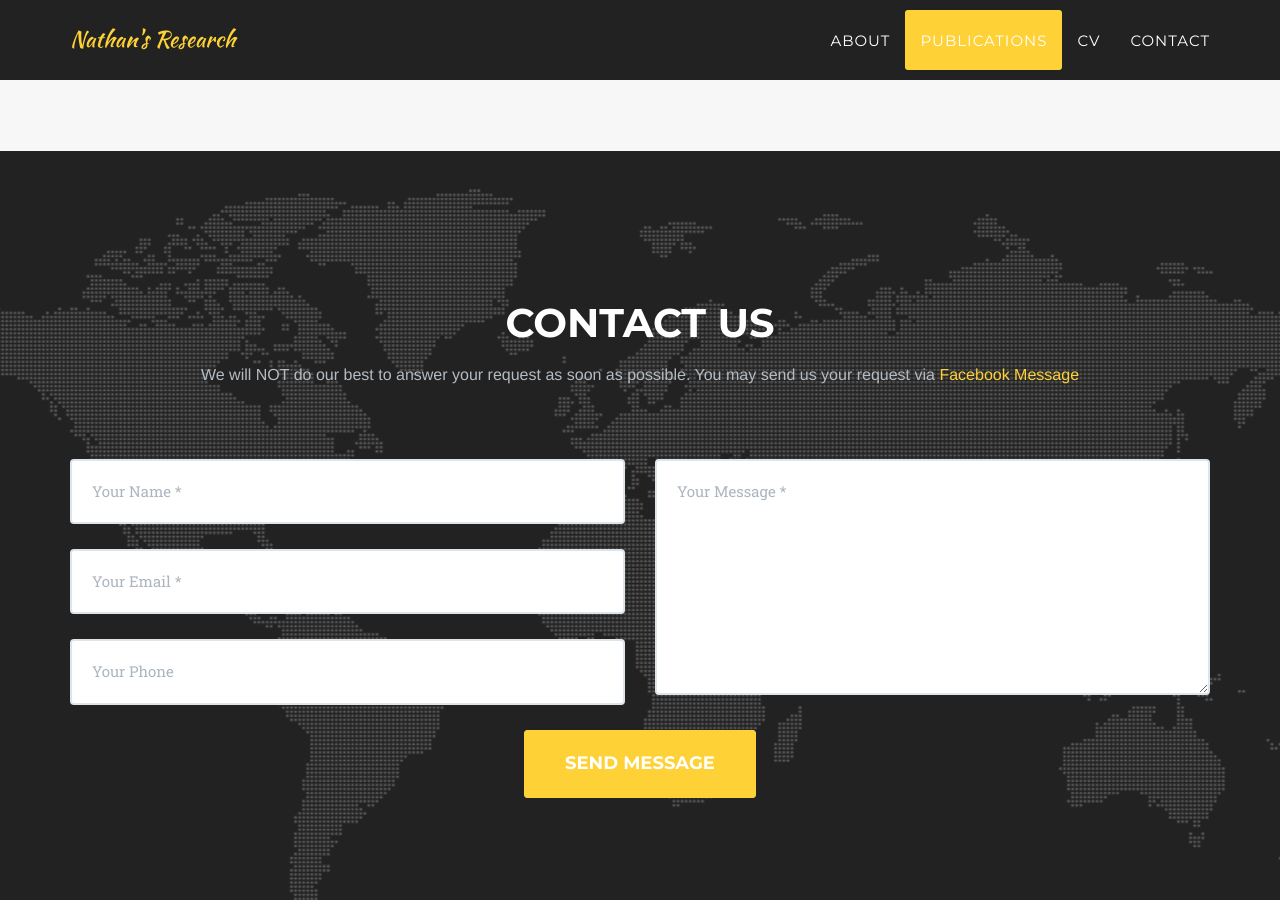
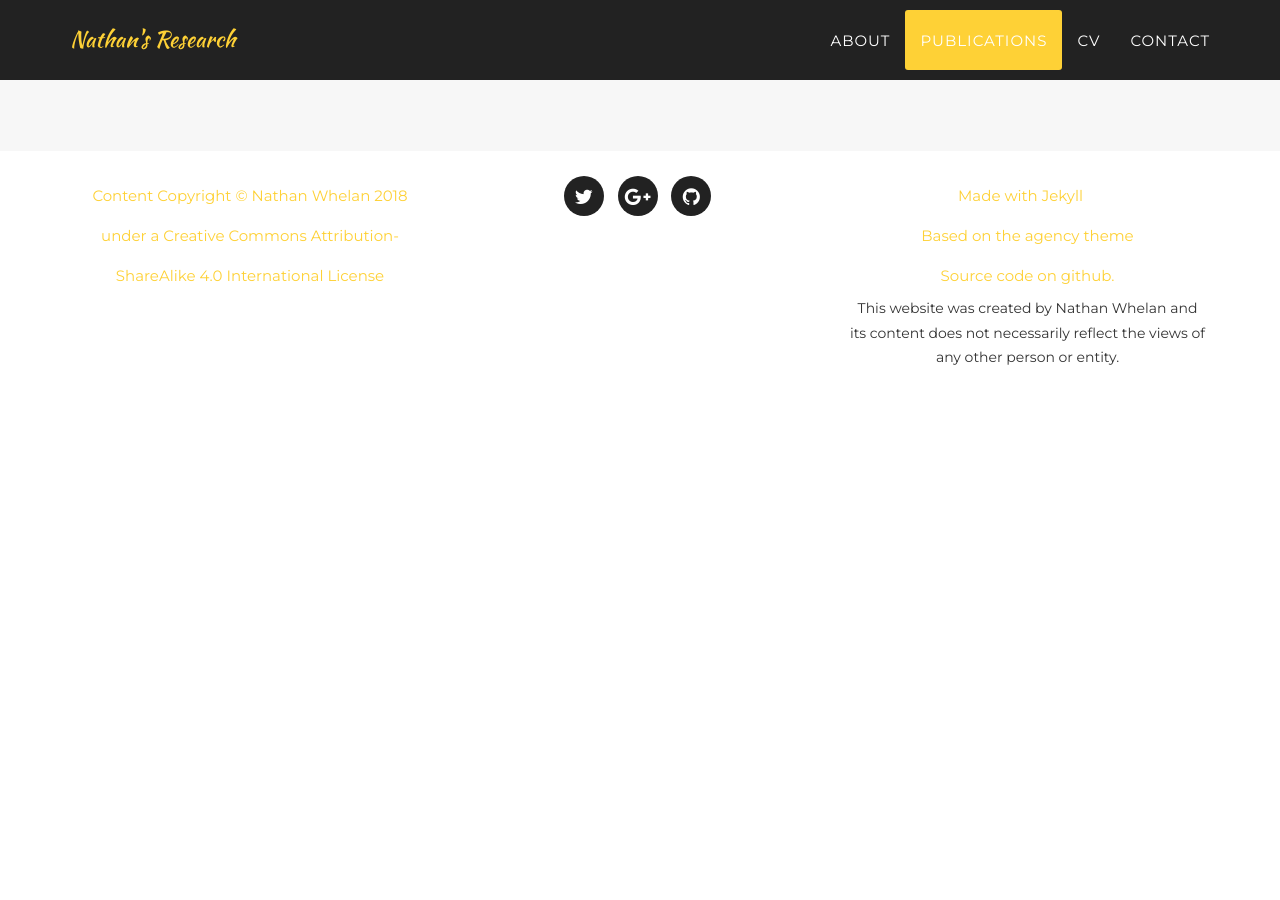
Before and after one commit to NathanWhelan/nathanwhelan.github.io, a Jekyll site: the page built from index.html, in a window 1280 px wide and 900 px high, scrolled down 4426 px. Built offline with Jekyll 4.4.1, drawn with Linux system fonts in a browser that asks for light colours; some web fonts are replaced; after the commit the page ends 4831 px from its top, so only the background shows below that.

Commit message:
Update contact.html

```diff
--- a/_includes/contact.html
+++ b/_includes/contact.html
@@ -5,53 +5,11 @@
             <div class="row">
                 <div class="col-lg-12 text-center">
                     <h2 class="section-heading">E-mail me.</h2>
-                    <h3 class="section-subheading text-muted">I'm always happy to answer questions about my research, freshwater conservation, or snails.</h3>
-	            <h4 class="section-heading"><a href="mailto:nathan.whelan@.com">nathan.whelan[at]gmail.com</a></h4>
+		    <h3 class="section-subheading text-muted">Please contact me if you are a student interested in joinging my lab at Auburn University</h3>
+                    <h3 class="section-subheading text-muted">I am also always happy to answer questions about my research, freshwater conservation, or snails.</h3>
+	            <h4 class="section-heading"><a href="mailto:nwhelan@auburn.edu">nwhelan[at]auburn.edu</a></h4>
 		</div>
 		</div>
         </div>
 </section>
 -->
-<section id="contact">
-        <div class="container">
-            <div class="row">
-                <div class="col-lg-12 text-center">
-                    <h2 class="section-heading">Contact Us</h2>
-                    <h3 class="section-subheading text-muted">We will NOT do our best to answer your request as soon as possible. You may send us your request via <a href="https://www.facebook.com/malaysianstudentstechnologyconference">Facebook Message</a></h3>
-                </div>
-            </div>
-            <div class="row">
-                <div class="col-lg-12">
-                    <form action="https://formspree.io/nwhelan@uburn.edu" method="POST">
-                        <div class="row">
-                            <div class="col-md-6">
-                                <div class="control-group form-group">
-                                    <input type="text" class="form-control" name="name" placeholder="Your Name *" id="name" required data-validation-required-message="Please enter your name."WW>
-                                    <p class="help-block text-danger"></p>
-                                </div>
-                                <div class="control-group form-group">
-                                    <input type="email" class="form-control" name="_replyto" placeholder="Your Email *" id="email" required data-validation-required-message="Please enter your email address.">
-                                    <p class="help-block text-danger"></p>
-                                </div>
-                                <div class="control-group form-group">
-                                    <input type="tel" class="form-control" name="phone" placeholder="Your Phone" id="phone" required data-validation-required-message="Please enter your phone number (optional).">
-                                    <p class="help-block text-danger"></p>
-                                </div>
-                            </div>
-                            <div class="col-md-6">
-                                <div class="control-group form-group">
-                                    <textarea class="form-control" name="message" placeholder="Your Message *" id="message" required data-validation-required-message="Please enter a message."></textarea>
-                                    <p class="help-block text-danger"></p>
-                                </div>
-                            </div>
-                            <div class="clearfix"></div>
-                            <div class="col-lg-12 text-center">
-                                <div id="success"></div>
-                                <button type="submit" value="Send" class="btn btn-xl">Send Message</button>
-                            </div>
-                        </div>
-                    </form>
-                </div>
-            </div>
-        </div>
-    </section>
```
